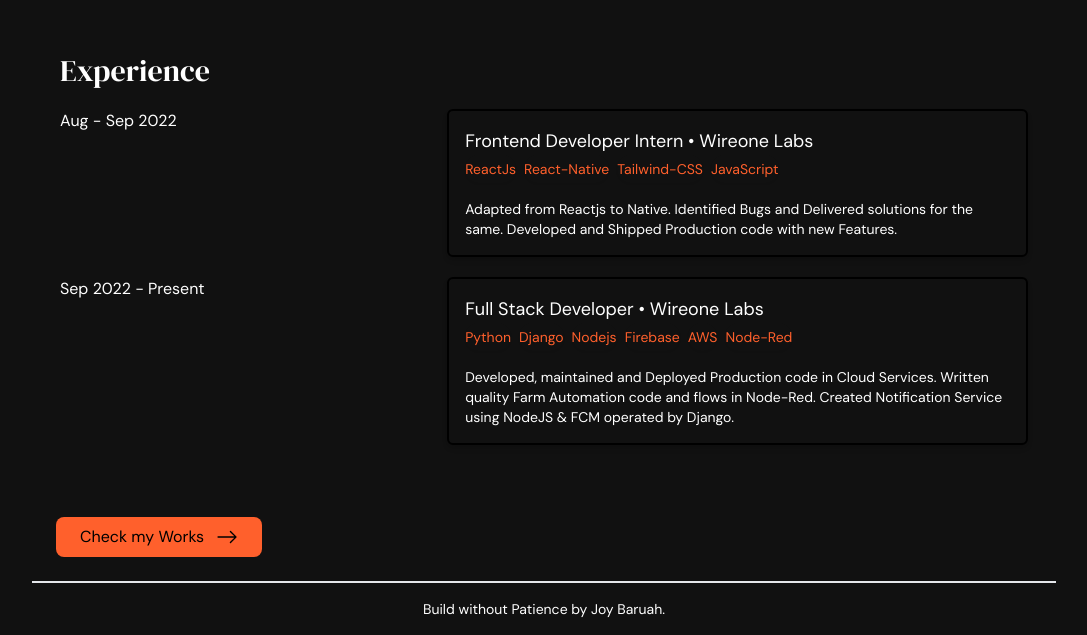
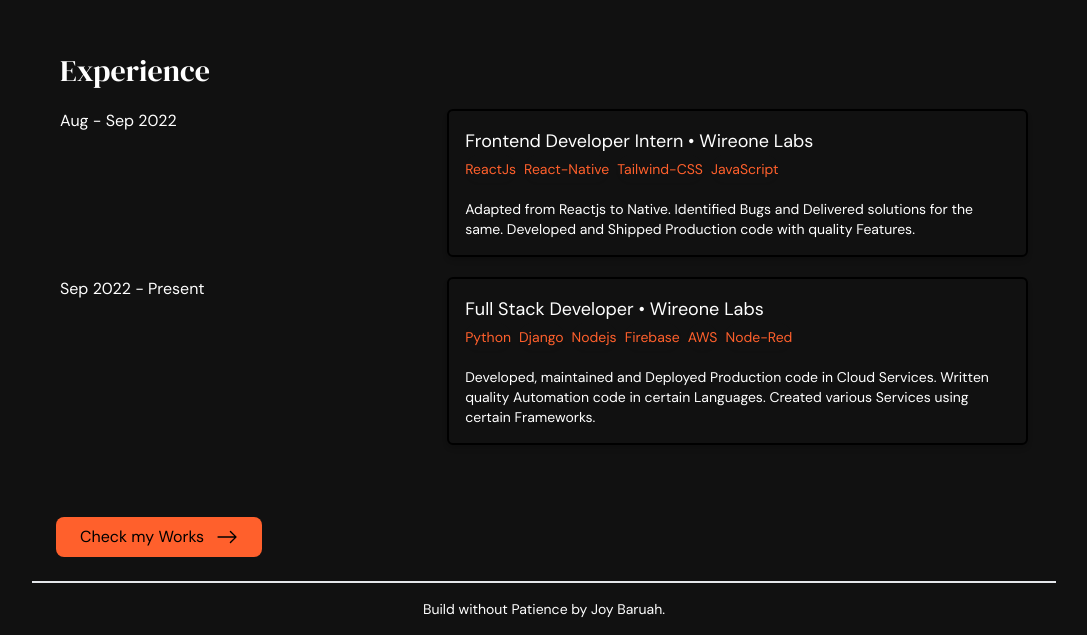
Before and after one commit to Joybaruah/joy-portfolio, a Next.js app: page / in a window 1280 px wide. Shown: the part 916-1551 px from the top of the page, without its empty margins (96-1183 px from the left). Built offline with nearby package versions, Linux system fonts and the light colour scheme.

Commit message:
Updated: Exp infp

```diff
--- a/data/exp.js
+++ b/data/exp.js
@@ -1,18 +1,20 @@
 export const exp = [
-    {
-        "id": 1,
-        "title": "Frontend Developer Intern",
-        "company": "Wireone Labs",
-        "timeline": "Aug - Sep 2022",
-        "description": "Adapted from Reactjs to Native. Identified Bugs and Delivered solutions for the same. Developed and Shipped Production code with new Features.",
-        "skills": ["ReactJs", "React-Native", "Tailwind-CSS", "JavaScript"]
-    },
-    {
-        "id": 2,
-        "title": "Full Stack Developer",
-        "company": "Wireone Labs",
-        "timeline": "Sep 2022 - Present",
-        "description": "Developed, maintained and Deployed Production code in Cloud Services. Written quality Farm Automation code and flows in Node-Red. Created Notification Service using NodeJS & FCM operated by Django.",
-        "skills": ["Python", "Django", "Nodejs", "Firebase", "AWS", "Node-Red"]
-    }
-]
+  {
+    id: 1,
+    title: "Frontend Developer Intern",
+    company: "Wireone Labs",
+    timeline: "Aug - Sep 2022",
+    description:
+      "Adapted from Reactjs to Native. Identified Bugs and Delivered solutions for the same. Developed and Shipped Production code with quality Features.",
+    skills: ["ReactJs", "React-Native", "Tailwind-CSS", "JavaScript"],
+  },
+  {
+    id: 2,
+    title: "Full Stack Developer",
+    company: "Wireone Labs",
+    timeline: "Sep 2022 - Present",
+    description:
+      "Developed, maintained and Deployed Production code in Cloud Services. Written quality Automation code in certain Languages. Created various Services using certain Frameworks.",
+    skills: ["Python", "Django", "Nodejs", "Firebase", "AWS", "Node-Red"],
+  },
+];
```
